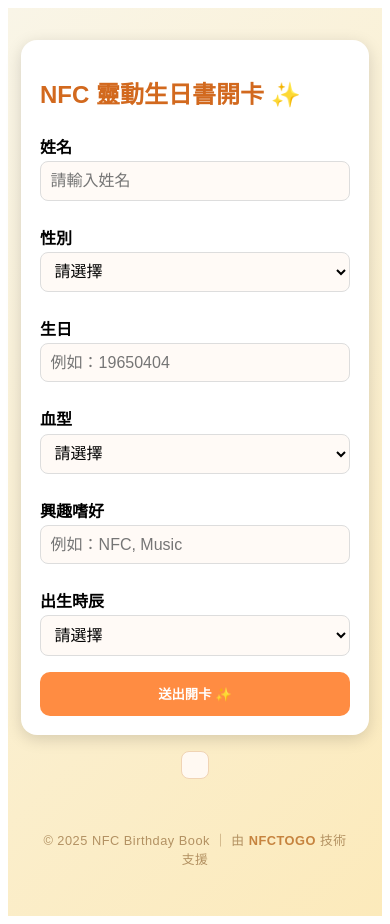
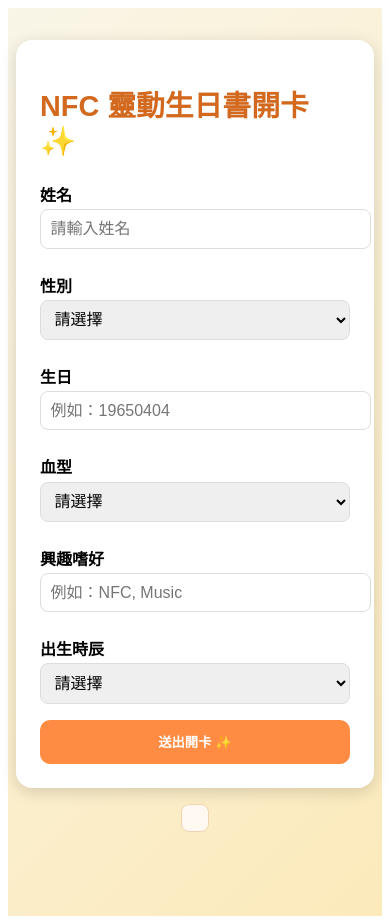
Before and after one commit to srluo/NFC-HBBK, a Next.js app: page /activate in a window 390 px wide. Built offline with nearby package versions, Linux system fonts and the light colour scheme.

Commit message:
call back 1.60

```diff
--- a/pages/activate/activate.module.css
+++ b/pages/activate/activate.module.css
@@ -1,10 +1,3 @@
-/* /pages/activate/activate.module.css — v1.62b
-   ✅ 修正 .page flex 崩壞
-   ✅ 移除 iOS phantom focus 圓點
-   ✅ Footer 穩定對齊底部
-*/
-
-/* ✅ 整體頁面配置 */
 .page {
   font-family: "Microsoft JhengHei", "Noto Sans TC", sans-serif;
   background: linear-gradient(135deg, #f9f5e7, #fceabb);
@@ -15,14 +8,12 @@
   align-items: center;
 }
 
-/* 標題樣式 */
 .title {
   font-size: 1.8rem;
   color: #d2691e;
   margin-bottom: 1.5rem;
 }
 
-/* 卡片區域 */
 .card {
   background: #fff;
   padding: 1.5rem;
@@ -46,16 +37,6 @@
   border: 1px solid #ddd;
   border-radius: 8px;
   font-size: 1rem;
-  box-sizing: border-box;
-  transition: all 0.2s ease;
-  background: #fffaf6;
-}
-
-.card input:focus,
-.card select:focus {
-  border-color: #d2691e;
-  outline: none;
-  box-shadow: 0 0 0 2px rgba(210, 105, 30, 0.15);
 }
 
 .button {
@@ -67,14 +48,13 @@
   border: none;
   border-radius: 10px;
   cursor: pointer;
-  transition: background 0.25s;
+  transition: background 0.2s;
 }
 
 .button:hover {
   background: #e67a33;
 }
 
-/* 狀態框 */
 .statusBox {
   margin-top: 1rem;
   padding: 0.8rem;
@@ -84,38 +64,3 @@
   text-align: center;
   font-size: 0.9rem;
 }
-
-/* ✅ Footer 固定底部安全版 */
-.footer {
-  margin-top: auto;
-  width: 100%;
-  padding: 1rem 0;
-  text-align: center;
-  color: #a17b4a;
-  font-size: 0.9rem;
-  letter-spacing: 0.5px;
-  opacity: 0.8;
-  background: transparent;
-}
-
-.footer a {
-  color: #b96a1f;
-  text-decoration: none;
-  font-weight: bold;
-}
-.footer a:hover {
-  text-decoration: underline;
-}
-
-/* RWD */
-@media (max-width: 480px) {
-  .card {
-    padding: 1.2rem;
-  }
-  .title {
-    font-size: 1.5rem;
-  }
-  .footer {
-    font-size: 0.8rem;
-  }
-}
--- a/pages/activate/index.jsx
+++ b/pages/activate/index.jsx
@@ -128,9 +128,6 @@ export default function ActivatePage() {
 
       <div className={styles.statusBox}>{status}</div>
 
-      <footer className={styles.footer}>
-        © 2025 NFC Birthday Book ｜ 由 <a href="https://nfctogo.com">NFCTOGO</a> 技術支援
-      </footer>
     </div>
   );
 }
```
